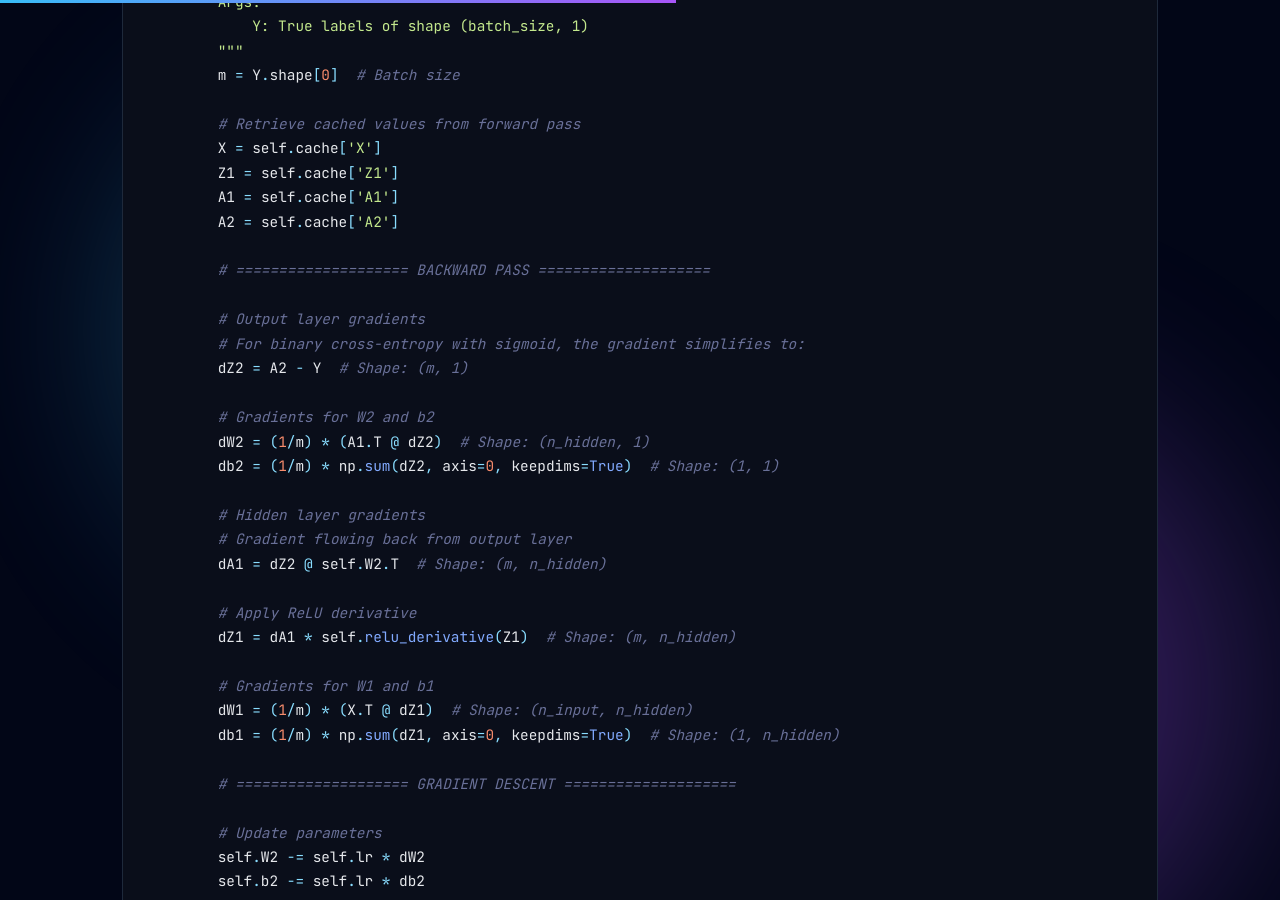
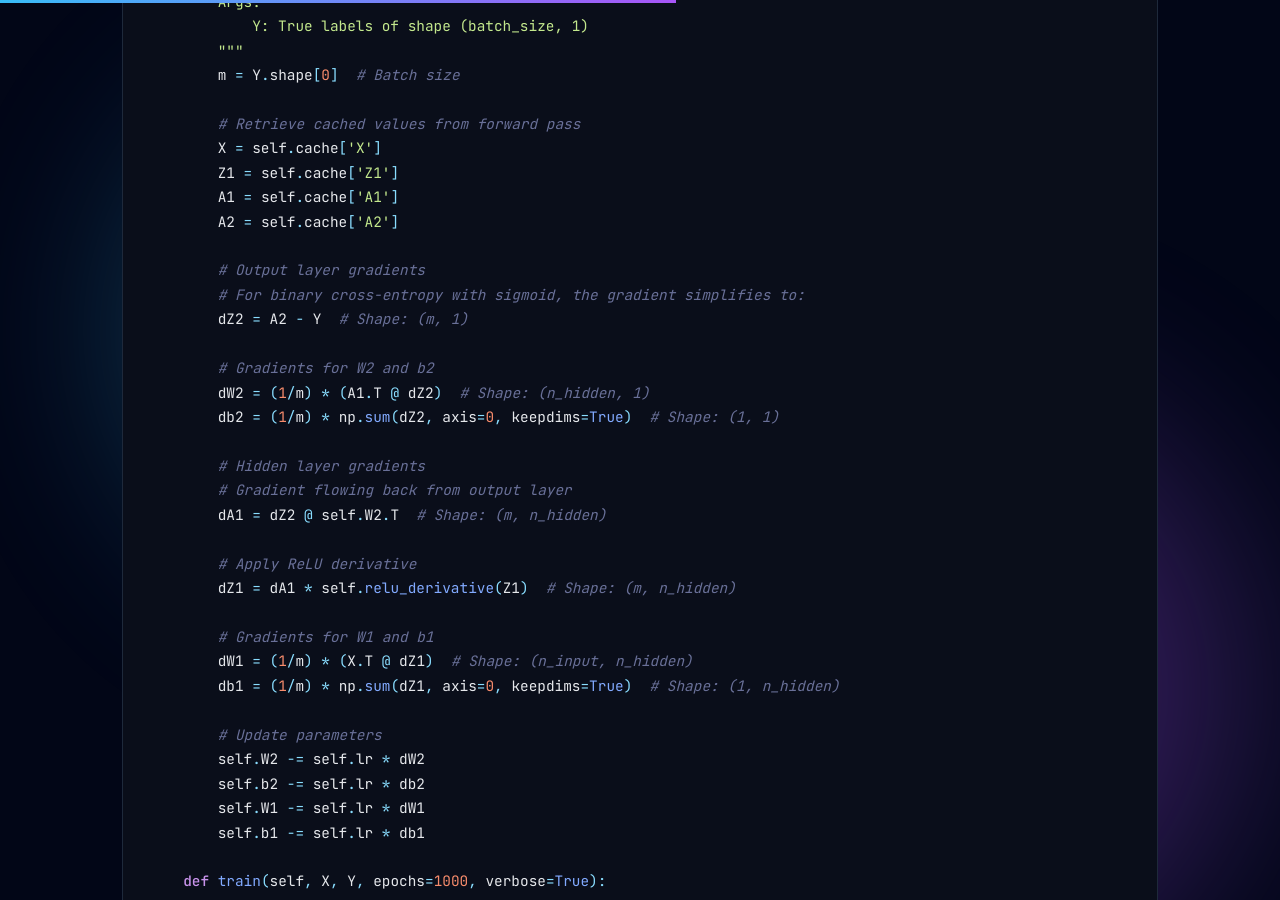
Before and after one commit to mayank1101/mayank1101.github.io, a Jekyll site: the page built from _posts/2025-12-23-understanding-feedforward-backpropogation.md, in a window 1280 px wide and 900 px high, scrolled down 12560 px. Built offline with Jekyll 4.4.1, drawn with Linux system fonts in a browser that asks for light colours.

```diff
--- a/_posts/2025-12-23-understanding-feedforward-backpropogation.md
+++ b/_posts/2025-12-23-understanding-feedforward-backpropogation.md
@@ -459,8 +459,6 @@
         A1 = self.cache['A1']
         A2 = self.cache['A2']
 
-        # ==================== BACKWARD PASS ====================
-
         # Output layer gradients
         # For binary cross-entropy with sigmoid, the gradient simplifies to:
         dZ2 = A2 - Y  # Shape: (m, 1)
@@ -479,8 +477,6 @@
         # Gradients for W1 and b1
         dW1 = (1/m) * (X.T @ dZ1)  # Shape: (n_input, n_hidden)
         db1 = (1/m) * np.sum(dZ1, axis=0, keepdims=True)  # Shape: (1, n_hidden)
-
-        # ==================== GRADIENT DESCENT ====================
 
         # Update parameters
         self.W2 -= self.lr * dW2
```
